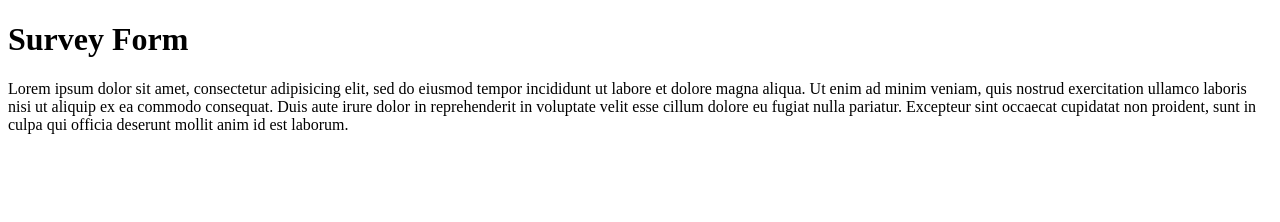
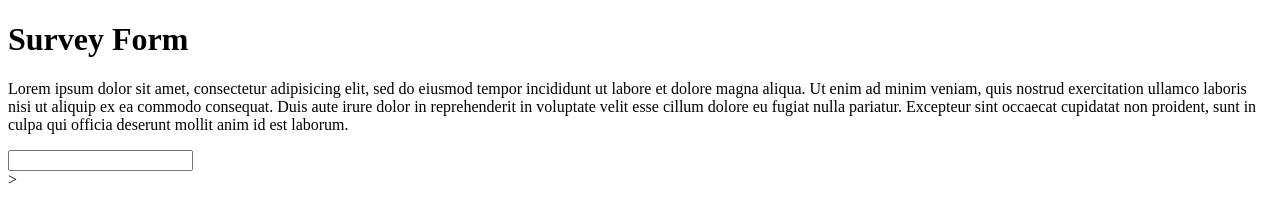
Before and after one commit to tigamadou/microverse_ia_lm, a plain HTML site: page index.html in a window 1280 px wide. Drawn offline with Linux system fonts and the light colour scheme.

Commit message:
Update index.html
3rd and 4th requirements for the project

```diff
--- a/index.html
+++ b/index.html
@@ -22,6 +22,14 @@
        Excepteur sint occaecat cupidatat non proident, sunt
        in culpa qui officia deserunt mollit anim id est laborum.
     </p>
+    <form id="survey-form">
+
+
+      <input required="" type="text" name="name" id="name">
+
+
+
+    </form>>
     <script  src="js/index.js"></script>
   </body>
 </html>
```
